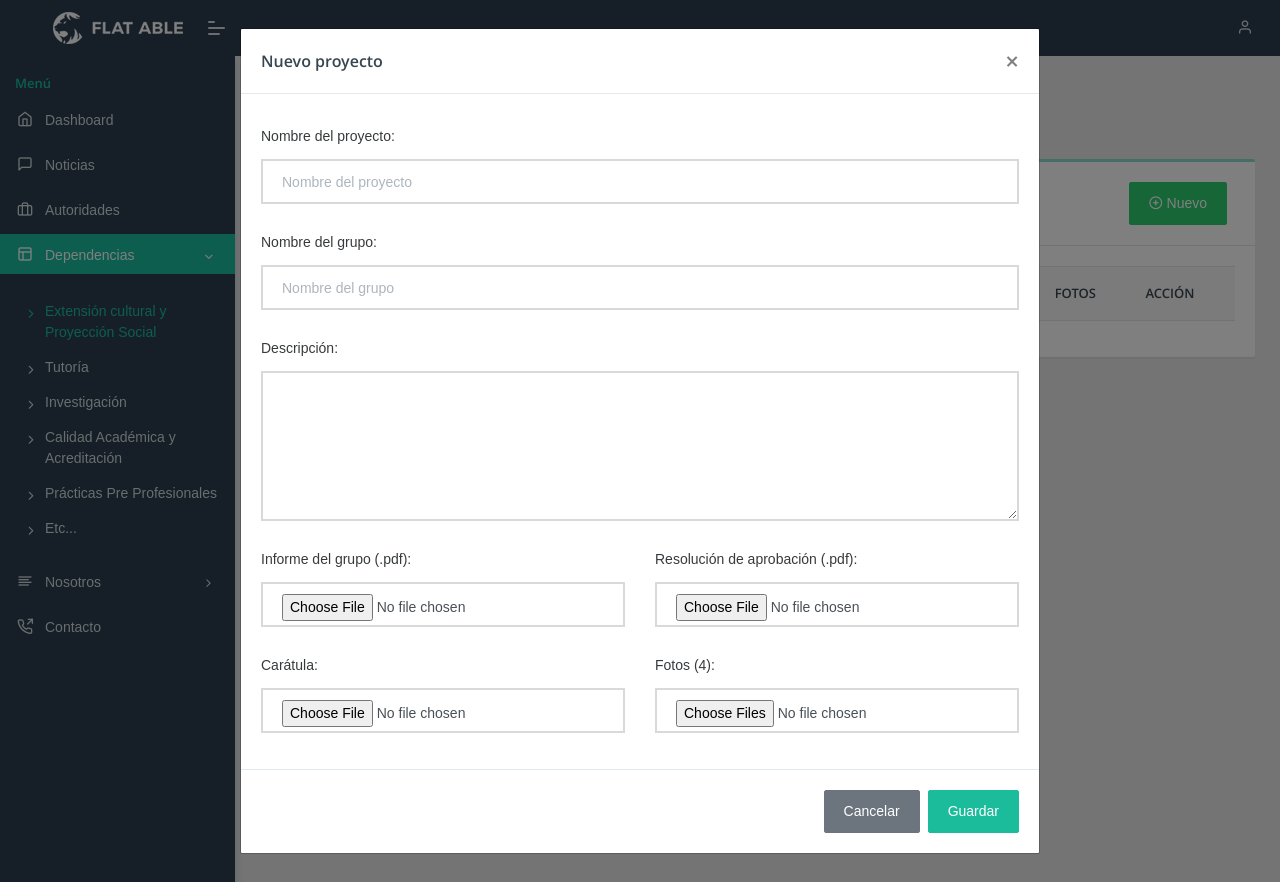
After one commit to angelyrg/web-episunh, a PHP site: page /dashboard/projects.php in a window 1280 px wide, after a click on "Nuevo". The commit adds this page. Run offline with PHP 8.4, Linux system fonts and the light colour scheme; a user stored in the database is signed in; data that the repository does not hold is empty; some libraries are stand-ins or nearby versions; some web fonts are replaced.

Commit message:
chore: api noticas, crud proyectos y consumo de api

```diff
--- /dev/null
+++ b/dashboard/app/projects.get_all.php
@@ -0,0 +1,11 @@
+<?php
+
+require("../../model/Project.php");
+
+$project = new Project();
+$all_data = $project->get_all();
+
+echo json_encode($all_data);
+
+
+?>
--- a/dashboard/layouts/head.php
+++ b/dashboard/layouts/head.php
@@ -66,7 +66,7 @@ if (!isset($_SESSION['login'])){
 					<li class="nav-item pcoded-hasmenu">
 					    <a href="#!" class="nav-link "><span class="pcoded-micon"><i class="feather icon-layout"></i></span><span class="pcoded-mtext">Dependencias</span></a>
 					    <ul class="pcoded-submenu">
-					        <li><a href="#" target="_blank">Extensión cultural y Proyección Social</a></li>
+					        <li><a href="projects.php" >Extensión cultural y Proyección Social</a></li>
 					        <li><a href="#" target="_blank">Tutoría</a></li>
 					        <li><a href="#" target="_blank">Investigación</a></li>
 					        <li><a href="#" target="_blank">Calidad Académica y Acreditación </a></li>
--- /dev/null
+++ b/dashboard/projects.php
@@ -0,0 +1,260 @@
+<?php
+include_once("layouts/head.php");
+?>
+
+<div class="pcoded-content">
+	<!-- [ breadcrumb ] start -->
+	<div class="page-header">
+		<div class="page-block">
+			<div class="row align-items-center">
+				<div class="col-md-12">
+					<div class="page-header-title">
+						<h5 class="m-b-10">Proyectos</h5>
+					</div>
+					<ul class="breadcrumb">
+						<li class="breadcrumb-item"><a href="index.php"><i class="feather icon-home"></i></a></li>
+						<li class="breadcrumb-item"><a href="#!">Proyectos listar</a></li>
+					</ul>
+				</div>
+			</div>
+		</div>
+	</div>
+	<!-- [ breadcrumb ] end -->
+	<!-- [ Main Content ] start -->
+	<div class="row">
+		<!-- [ sample-page ] start -->
+		<div class="col-md-12">
+			<div class="card">
+				<div class="card-header">
+					<div class="row d-flex justify-content-between align-items-center mx-2">
+						<h5>Proyectos</h5>
+						<button type="button" class="btn btn-success" data-toggle="modal" data-target="#modal_create_project" data-whatever="@getbootstrap">
+							<i class="feather icon-plus-circle"></i> Nuevo
+						</button>
+					</div>
+				</div>
+				<div class="card-body table-border-style">
+					<div class="table-responsive">
+						<table class="table table-hover" id="projects_table">
+							<thead>
+								<tr>
+									<th>Proyecto</th>
+									<th>Grupo</th>
+									<th>Resolución</th>
+									<th>Informe</th>
+									<th>Descripción</th>
+									<th>Carátula</th>
+									<th>Fotos</th>
+									<th>Acción</th>
+								</tr>
+							</thead>
+							<tbody id="projects_table_body"></tbody>
+						</table>
+					</div>
+				</div>
+			</div>
+		</div>
+		<!-- [ sample-page ] end -->
+	</div>
+	<!-- [ Main Content ] end -->
+</div>
+
+
+
+<!-- MODAL: NUEVO PROYECTO -->
+<div class="modal fade" id="modal_create_project" tabindex="-1" role="dialog" aria-labelledby="createModal" style="display: none;" aria-hidden="true">
+	<div class="modal-dialog modal-lg" role="document">
+		<div class="modal-content">
+			<div class="modal-header">
+				<h5 class="modal-title" id="exampleModalLabel">Nuevo proyecto</h5>
+				<button type="button" class="close" data-dismiss="modal" aria-label="Cerrar"><span aria-hidden="true">×</span></button>
+			</div>
+			<form method="POST" id="form_create_project" enctype="multipart/form-data">
+				<div class="modal-body">
+					<div class="form-group">
+						<label for="project_name" class="col-form-label">Nombre del proyecto:</label>
+						<input type="text" class="form-control" name="project_name" id="project_name" placeholder="Nombre del proyecto" required>
+					</div>
+					<div class="form-group">
+						<label for="group_name" class="col-form-label">Nombre del grupo:</label>
+						<input type="text" class="form-control" name="group_name" id="group_name" placeholder="Nombre del grupo" required>
+					</div>
+					<div class="form-group">
+						<label for="descripcion" class="col-form-label">Descripción:</label>
+						<textarea name="descripcion" id="descripcion" cols="30" rows="6" class="form-control"></textarea>
+					</div>
+
+					<div class="row">
+						<div class="col-6">
+							<div class="form-group">
+								<label for="inform_file" class="col-form-label">Informe del grupo (.pdf):</label>
+								<input type="file" name="inform_file" id="inform_file" class="form-control" accept="application/pdf">
+							</div>
+						</div>
+						<div class="col-6">
+							<div class="form-group">
+								<label for="resolution_file" class="col-form-label">Resolución de aprobación (.pdf):</label>
+								<input type="file" name="resolution_file" id="resolution_file" class="form-control" accept="application/pdf">
+							</div>
+						</div>
+					</div>
+					<div class="row">
+						<div class="col-6">
+							<div class="form-group">
+								<label for="cover_picture" class="col-form-label">Carátula:</label>
+								<input type="file" name="cover_picture" id="cover_picture" class="form-control" accept="image/png, image/gif, image/jpeg">
+							</div>
+						</div>
+						<div class="col-6">
+							<div class="form-group">
+								<label for="fotos" class="col-form-label">Fotos (4):</label>
+								<input type="file" name="fotos[]" id="fotos" class="form-control" multiple accept="image/png, image/jpg, image/jpeg">
+							</div>
+							<div class="upload__img-wrap"></div>
+						</div>
+					</div>
+
+				</div>
+				<div class="modal-footer">
+					<button type="button" class="btn  btn-secondary" data-dismiss="modal">Cancelar</button>
+					<button type="submit" class="btn  btn-primary">Guardar</button>
+				</div>
+			</form>
+		</div>
+	</div>
+</div>
+
+<!-- MODAL: ELIMINAR AUTORIDAD -->
+<div class="modal fade" id="modal_delete_authority" tabindex="-1" role="dialog" aria-labelledby="deleteModal" style="display: none;" aria-hidden="true">
+	<div class="modal-dialog" role="document">
+		<div class="modal-content">
+			<div class="modal-header">
+				<h5 class="modal-title" id="exampleModalLabel">Eliminar autoridad</h5>
+				<button type="button" class="close" data-dismiss="modal" aria-label="Cerrar"><span aria-hidden="true">×</span></button>
+			</div>
+			<form method="POST" id="form_delete_authority">
+				<div class="modal-body">
+					<div class="form-group">
+						<label for="">¿Estás seguro de eliminar la autoridad <span id="authority_name-delete" class="text-info"></span>?</label>
+						<input type="hidden" class="form-control" name="authority_id-delete" id="authority_id-delete" required>
+					</div>
+				</div>
+				<div class="modal-footer">
+					<button type="button" class="btn btn-secondary" data-dismiss="modal">Cancelar</button>
+					<button type="submit" class="btn btn-danger">Eliminar</button>
+				</div>
+			</form>
+		</div>
+	</div>
+</div>
+
+
+
+<script>
+	//Carga la lista de registros al cargar la página
+	$(document).ready(function() {
+		getAllData();
+	});
+
+	//Guardar registro de nuevo proyecto (CREATE)
+	$("#form_create_project").submit(function(e) {
+		e.preventDefault();
+
+		const formData = new FormData(this);
+
+		$.ajax({
+			url: "app/projects.create.php",
+			type: 'POST',
+			data: formData,
+			// cache: false,
+			contentType: false,
+			processData: false,
+			success: function(resp) {
+				console.log(resp);
+				let result = parseInt(resp)
+
+				if (result = 1) {
+					$("#form_create_project")[0].reset();
+					$('#modal_create_project').modal('hide');
+					getAllData();
+
+				} else if (result = 0) {
+					console.log("No se pudo guardar el registro");
+
+				} else {
+					console.log("Ocurrió otro error");
+					console.log(resp);
+				}
+
+			}
+		});
+	});
+
+	//Eliminar registro (DELETE)
+	$("#form_delete_authority").submit(function(e) {
+		e.preventDefault();
+
+		$.ajax({
+			url: "app/authority.disable.php",
+			type: 'POST',
+			data: $("#form_delete_authority").serialize(),
+
+			success: function(resp) {
+				console.log(resp);
+
+				let result = parseInt(resp)
+				if (result = 1) {
+					$('#modal_delete_authority').modal('hide');
+					getAllData();
+				} else if (result = 0) {
+					console.log("No se pudo eliminar la noticia");
+				} else {
+					console.log(resp);
+				}
+			}
+		});
+	});
+
+
+	// ====FUNCIONES==== //
+
+	// Obtener todos los registros de los anuncios (READ)
+	function getAllData() {
+		$.ajax({
+			url: "app/projects.get_all.php",
+			success: function(resp) {
+				$("#projects_table_body").html("");
+
+				const data = JSON.parse(resp);
+
+				for (let i in data) {
+					const tr = "<tr>" +
+						"<td>" + data[i].project_name + "</td>" +
+						"<td>" + data[i].group_name + "</td>" +
+						"<td>" + data[i].resolution_file + "</td>" +
+						"<td>" + data[i].inform_file + "</td>" +
+						"<td>" + data[i].description + "</td>" +
+						"<td>" + data[i].cover_picture + "</td>" +
+
+						"<td>" + data[i].picture1 + "</td>" +
+						"<td>" +
+						'<button type="button" class="btn btn-sm btn-danger" data-toggle="modal" data-target="#modal_delete_projects" data-whatever="@getbootstrap"><i class="feather icon-trash-2"></i></button>'
+					"</td>" +
+					"</tr>";
+					$("#projects_table_body").append(tr);
+				}
+			}
+		});
+	}
+
+	//Actualiza la info del registro en el modal para eliminar
+	function updateDeleteModal(id, new_name) {
+		$("#authority_id-delete").val(id);
+		$("#authority_name-delete").html(new_name);
+	}
+</script>
+
+
+<?php
+include_once("layouts/footer.php");
+?>
```
Also changed, not shown: api/noticias.php (added, +42 -0 lines), dashboard/app/projects.create.php (added, +73 -0 lines), index.html (+46 -6 lines).
